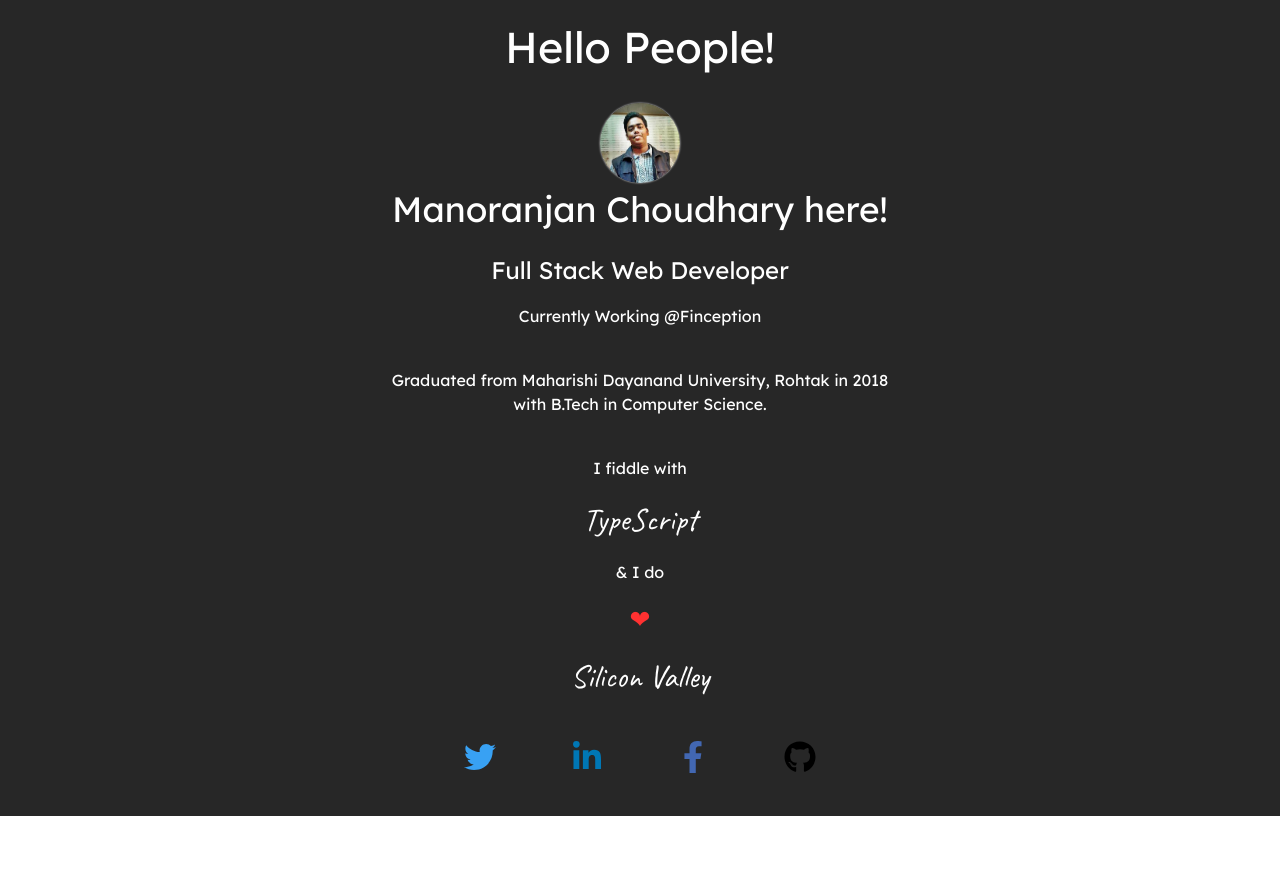
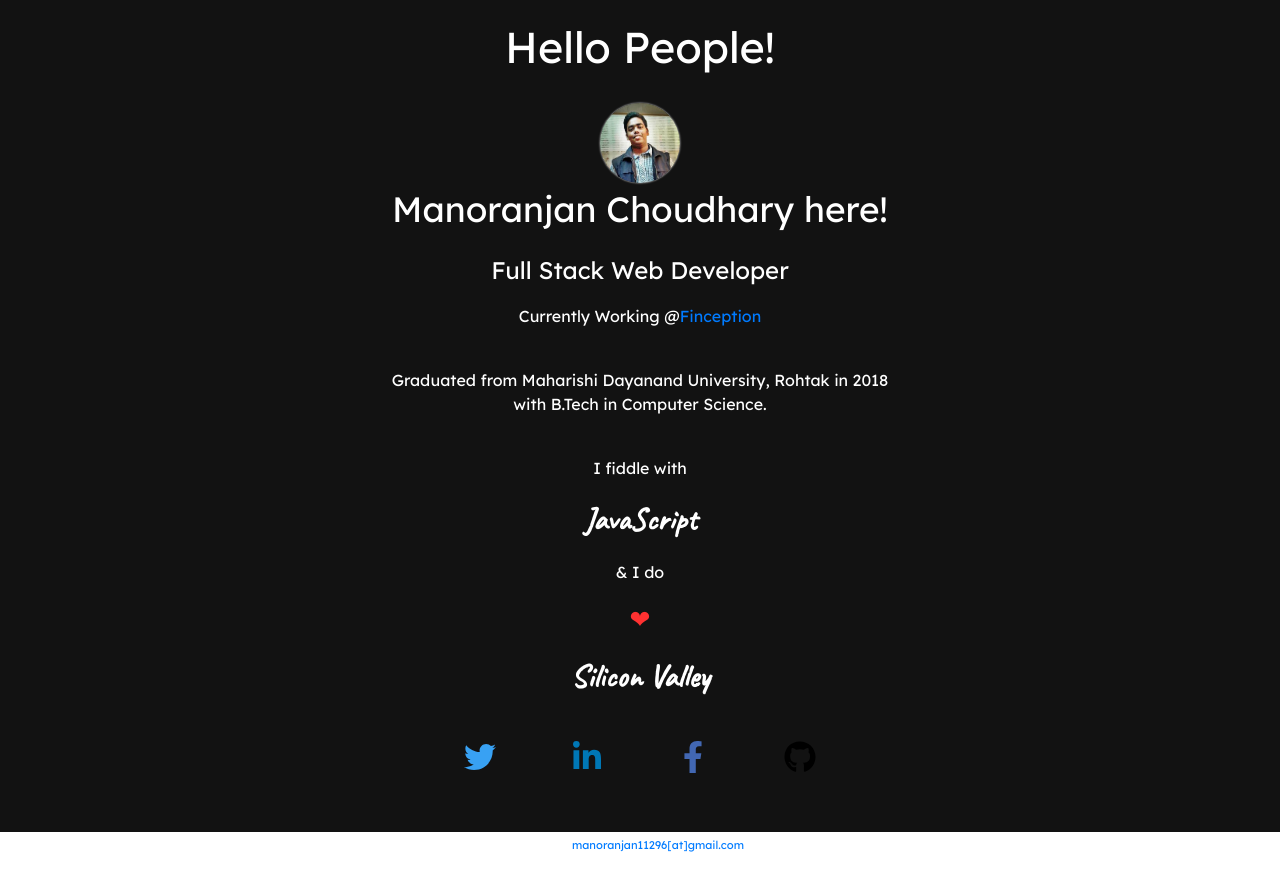
Before and after one commit to monu11296/manoranjanchoudhary.me, a React (Create React App) app: page / in a window 1280 px wide. Before the commit the page ends 867 px from the top, so only its background shows below. Built offline with nearby package versions, Linux system fonts and the light colour scheme.

Commit message:
added email contact

```diff
--- a/src/components/contact.tsx
+++ b/src/components/contact.tsx
@@ -42,6 +42,12 @@ const Contact: React.FC = () => {
             <div className='col-12'>
                 <div className={`${styles.footer} row footer text-center`}>
                     <div className="col-12">
+                        <h4 style={{ fontSize: '0.7rem' }}>
+                            email:&nbsp;
+                            <a href="mailto:manoranjan11296@gmail.com">
+                                manoranjan11296[at]gmail.com
+                            </a>
+                        </h4>
                         <h4 style={{ fontSize: '1rem' }}>© 2020 manoranjanchoudhary.me</h4>
                     </div>
                 </div>
--- a/src/components/love.tsx
+++ b/src/components/love.tsx
@@ -19,7 +19,8 @@ const Love: React.FC = () => {
         'APIs',
         'Postgres',
         'SCSS',
-        'React Native'
+        'React Native',
+        'AWS'
     ]
 
     const love = [
@@ -38,6 +39,7 @@ const Love: React.FC = () => {
         'Hardware Porn',
         'Video Editing',
         'Delhi',
+        'Bangalore',
         'PubG',
         'IAF'
     ]
--- a/src/components/style.module.scss
+++ b/src/components/style.module.scss
@@ -22,9 +22,8 @@
     color: #ffffff;
 }
 
-a:link {
-    color: inherit;
-    text-decoration: none;
+a {
+    text-decoration: none !important;
 }
 
 .heart {
@@ -35,6 +34,7 @@ a:link {
 .love {
     font-size: 2em;
     font-family: 'Caveat', cursive;
+    font-weight: 600;
     color: #ffffff;
 }
 
--- a/src/index.css
+++ b/src/index.css
@@ -1,9 +1,9 @@
 @import '~bootstrap-css-only/css/bootstrap.min.css';
 
 .bg-color {
-    background-color:#272727;
+    background-color:#121212;
     max-height: 100%;
-    height: 102vh;
+    height: 104vh;
 }
 
 @media(max-width: 640px) {
```
